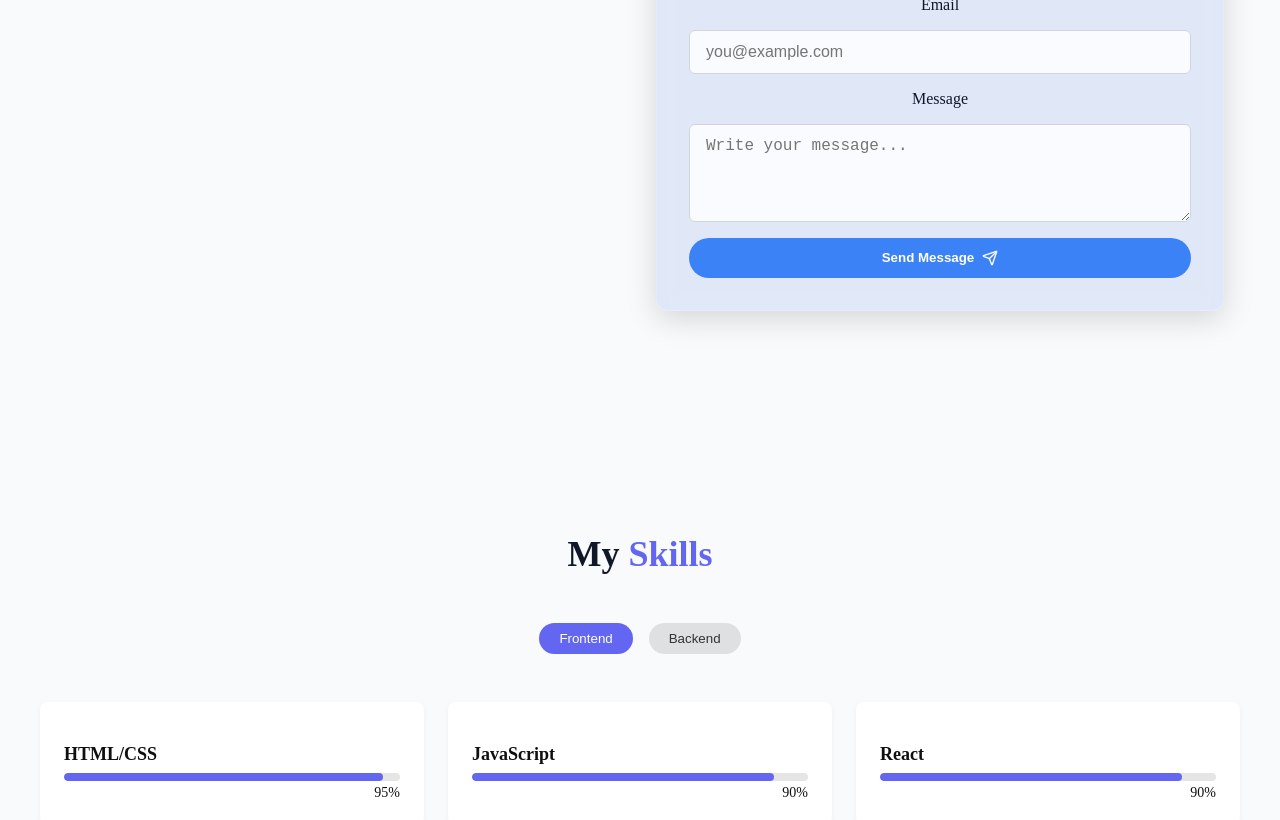
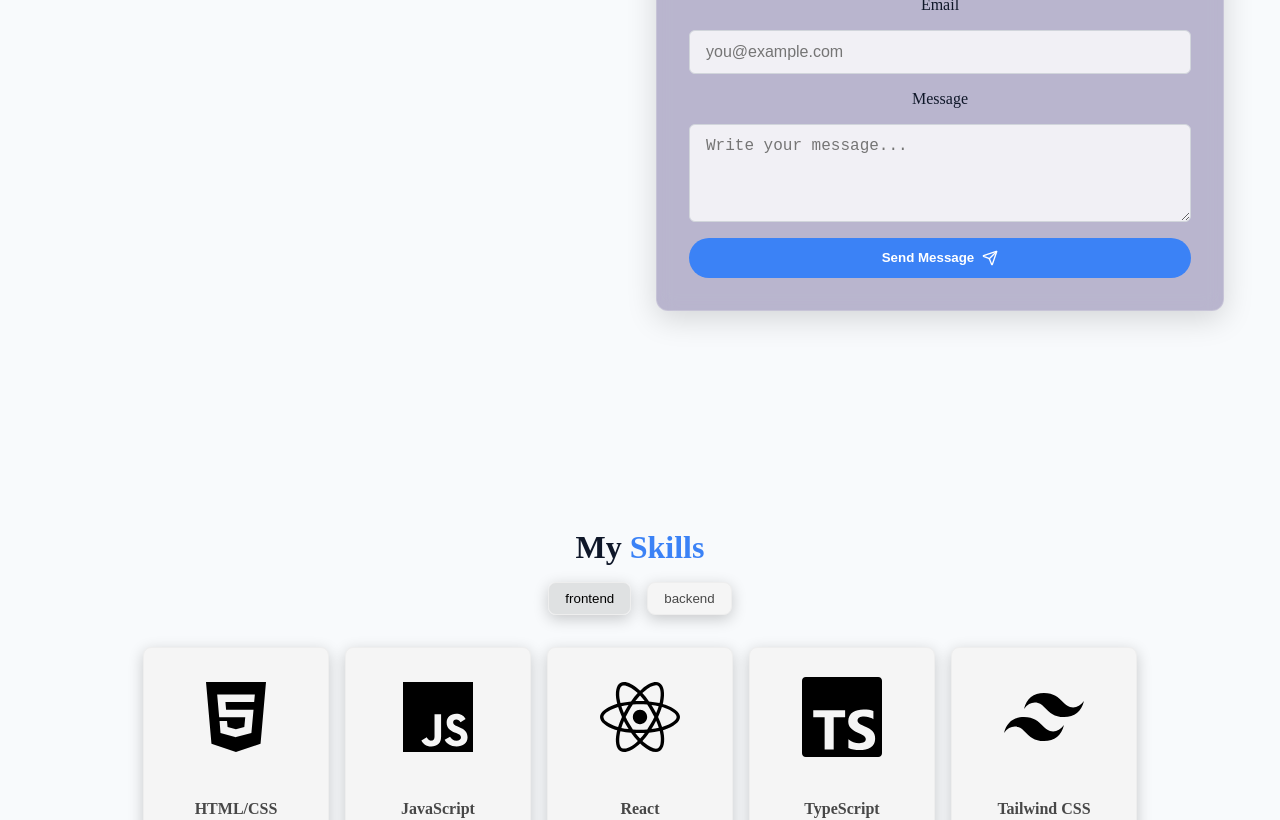
Before and after one commit to Varchasv-pixel/Portfolio, a React (Vite) app: page / in a window 1280 px wide. Shown: the part 1980-2800 px from the top of the page. Built offline with nearby package versions, Linux system fonts and the light colour scheme.

Commit message:
Update SkillsSection.css with theme-consistent button styles

```diff
--- a/package.json
+++ b/package.json
@@ -17,6 +17,7 @@
         "lucide-react": "^0.523.0",
         "react": "^19.1.0",
         "react-dom": "^19.1.0",
+        "react-icons": "^5.5.0",
         "react-router-dom": "^7.6.2",
         "tailwind-merge": "^3.3.1"
     },
--- a/src/components/ContactSection.css
+++ b/src/components/ContactSection.css
@@ -68,11 +68,12 @@
 
 .contact-form-card {
   backdrop-filter: blur(10px);
-  background-color: rgba(24, 76, 217, 0.1);
+  background-color: rgba(28, 8, 91, 0.281);
   border: 1px solid rgba(255, 255, 255, 0.2);
   border-radius: 0.75rem;
   padding: 2rem;
   box-shadow: 0 8px 30px rgba(0, 0, 0, 0.15);
+
 }
 
 .contact-form-card form {
@@ -87,7 +88,7 @@
 
 .contact-form-card input,
 .contact-form-card textarea {
-  background-color: rgba(255, 255, 255, 0.8);
+  background-color: rgba(255, 255, 255, 0.784);
   border: 1px solid #d1d5db;
   border-radius: 0.375rem;
   padding: 0.75rem 1rem;
--- a/src/components/ContactSection.jsx
+++ b/src/components/ContactSection.jsx
@@ -61,7 +61,7 @@ export const ContactSection = () => {
               <Mail className="contact-icon" />
               <div>
 
-                <a href="varch.1906@gmail.com">hello@gmail.com</a>
+                <a href="varch.1906@gmail.com">varch.1906@gmail.com</a>
               </div>
             </div>
 
@@ -91,6 +91,7 @@ export const ContactSection = () => {
                 name="name"
                 required
                 placeholder="Your name"
+                autoComplete="name"
               />
 
               <label htmlFor="email">Email</label>
@@ -100,6 +101,7 @@ export const ContactSection = () => {
                 name="email"
                 required
                 placeholder="you@example.com"
+                autoComplete="email"
               />
 
               <label htmlFor="message">Message</label>
@@ -109,6 +111,7 @@ export const ContactSection = () => {
                 rows={4}
                 required
                 placeholder="Write your message..."
+                autoComplete="off"
               ></textarea>
 
               <button
--- a/src/components/Footer.jsx
+++ b/src/components/Footer.jsx
@@ -8,7 +8,7 @@ export const Footer = () => {
 
       <div className="social-links centered">
         <a
-          href="https://www.linkedin.com/in/YOUR_LINKEDIN"
+          href="https://www.linkedin.com/in/varchasv-sharma-6a7b4731b/"
           target="_blank"
           rel="noopener noreferrer"
           aria-label="LinkedIn"
--- a/src/components/Hero.css
+++ b/src/components/Hero.css
@@ -102,7 +102,20 @@
 /* CTA button container */
 .hero-cta {
   padding-top: 1rem;
+
 }
+
+.cosmic-button {
+  text-decoration: none;
+}
+
+
+
+.cosmic-button:hover,
+.cosmic-button:focus {
+  text-decoration: none;
+}
+
 
 /* Scroll indicator at bottom center */
 .scroll-indicator {
--- a/src/components/Navbar.css
+++ b/src/components/Navbar.css
@@ -23,7 +23,7 @@
 
 /* dark mode styles */
 html.dark .navbar {
-  background-color: #000;
+  background-color: #0000005a;
   color: white;
 }
 
--- a/src/components/SkillsSection.css
+++ b/src/components/SkillsSection.css
@@ -1,114 +1,115 @@
 .skills-section {
-  padding: 6rem 1rem;
-
-}
-
-.skills-container {
-  max-width: 1200px;
-  margin: 0 auto;
-  text-align: center;
+  padding: 2rem;
+  margin: 4rem;
 }
 
 .skills-title {
-  font-size: 2.25rem;
-  font-weight: bold;
-  margin-bottom: 3rem;
-}
-
-.skills-title .highlight {
-  color: #6366f1; /* Example primary color */
+  font-size: 2rem;
+  margin-bottom: 1rem;
+  text-align: center;
 }
 
 .skills-categories {
   display: flex;
-  flex-wrap: wrap;
   justify-content: center;
-  gap: 1rem;
-  margin-bottom: 3rem;
+  margin-bottom: 2rem;
 }
 
 .skills-button {
-  padding: 0.5rem 1.25rem;
-  border-radius: 9999px;
-  background-color: rgba(200, 200, 200, 0.5);
-  color: #333;
-  border: none;
+  margin: 0 0.5rem;
+  padding: 0.5rem 1rem;
   cursor: pointer;
-  transition: all 0.3s ease;
-  text-transform: capitalize;
+  border: 1px solid #eee;
+  background-color: #f5f5f5;
+  color: #000000b5;
+  border-radius: 8px;
+  box-shadow: 0 4px 15px rgba(0, 0, 0, 0.2);
+  transition: transform 0.3s, background-color 0.3s;
 }
 
 .skills-button:hover {
-  background-color: rgba(180, 180, 180, 0.7);
+  transform: translateY(-3px);
+  background-color: rgba(0, 0, 0, 0.05);
 }
 
 .skills-button.active {
-  background-color: #6366f1;
-  color: white;
+  background-color: rgba(0, 0, 0, 0.1);
+  color: #000;
+}
+
+/* dark mode styles for skills buttons */
+.dark .skills-button {
+  background: rgba(36, 14, 236, 0.1);
+  color: #ffffff;
+  border: 1px solid #eee;
+  box-shadow: 0 4px 15px rgba(0, 0, 0, 0.5);
+}
+
+.dark .skills-button:hover {
+  background-color: rgba(255, 255, 255, 0.05);
+  transform: translateY(-3px);
+}
+
+.dark .skills-button.active {
+  background-color: rgba(255, 255, 255, 0.1);
+  color: #ffffff;
 }
 
 .skills-grid {
-  display: grid;
-  grid-template-columns: 1fr;
-  gap: 1.5rem;
+  display: flex;
+  flex-wrap: wrap;
+  gap: 1rem;
+  justify-content: center;
 }
 
-@media (min-width: 640px) {
-  .skills-grid {
-    grid-template-columns: repeat(2, 1fr);
-  }
+/* light mode skill cards */
+.skill-card-vertical {
+  background-color: #f5f5f5;
+  color: #000000b5;
+  border: 1px solid #eee;
+  border-radius: 8px;
+  width: 120px;
+  height: 150px;
+  text-align: center;
+  padding: 2rem;
+  box-shadow: 0 4px 15px rgba(0, 0, 0, 0.2);
+  transition: transform 0.3s;
+  display: flex;
+  flex-direction: column;
+  align-items: center;
+  justify-content: center;
 }
 
-@media (min-width: 1024px) {
-  .skills-grid {
-    grid-template-columns: repeat(3, 1fr);
-  }
+.skill-card-vertical:hover {
+  transform: translateY(-5px);
+  background-color: rgba(0, 0, 0, 0.05);
 }
 
-.skill-card {
-  background-color: white;
-  border-radius: 0.5rem;
-  padding: 1.5rem;
-  box-shadow: 0 2px 6px rgba(0, 0, 0, 0.05);
-  transition: transform 0.3s;
+.skill-icon {
+  font-size: 5rem;
+  margin-bottom: 0.5rem;
+  color: #000;
 }
 
-.skill-card:hover {
-  transform: translateY(-5px);
+/* dark mode skill cards */
+.dark .skill-card-vertical {
+  background: rgba(36, 14, 236, 0.1);
+  color: #ffffff;
+  box-shadow: 0 4px 15px rgba(0, 0, 0, 0.5);
 }
 
-.skill-header h3 {
-  font-size: 1.125rem;
-  font-weight: 600;
-  margin-bottom: 0.5rem;
-  text-align: left;
+.dark .skill-card-vertical:hover {
+  background-color: rgba(255, 255, 255, 0.05);
 }
 
-.skill-bar-background {
-  height: 0.5rem;
-  background-color: rgba(0, 0, 0, 0.1);
-  border-radius: 9999px;
-  overflow: hidden;
+.dark .skill-icon {
+  color: #ffffffe9;
 }
 
-.skill-bar-fill {
-  height: 100%;
-  background-color: #6366f1;
-  border-radius: 9999px;
-  transition: width 1.5s ease-out;
+.skill-name {
+  font-size: 1rem;
 }
 
-.skill-percentage {
-  text-align: right;
-  font-size: 0.875rem;
-  margin-top: 0.25rem;
-  color: #666;
+.skill-name:hover {
+  cursor: pointer;
 }
-
-.skill-header h3 {
-  color: #0f0f0f; /* Dark gray text for visibility */
-}
-
-.skill-percentage {
-  color: #0f0f0f; /* Muted gray */
-}
--- a/src/components/SkillsSection.jsx
+++ b/src/components/SkillsSection.jsx
@@ -1,16 +1,19 @@
 import { useState } from "react";
-import "./SkillsSection.css"; // Import your CSS file
+import { FaHtml5, FaCss3Alt, FaJs, FaReact, FaNodeJs } from "react-icons/fa";
+import { SiTypescript, SiTailwindcss, SiNextdotjs, SiMongodb, SiExpress } from "react-icons/si";
+import "./SkillsSection.css";
 
+// Updated skills with icons
 const skills = [
-  { name: "HTML/CSS", level: 95, category: "frontend" },
-  { name: "JavaScript", level: 90, category: "frontend" },
-  { name: "React", level: 90, category: "frontend" },
-  { name: "TypeScript", level: 85, category: "frontend" },
-  { name: "Tailwind CSS", level: 90, category: "frontend" },
-  { name: "Next.js", level: 80, category: "frontend" },
-  { name: "Node.js", level: 80, category: "backend" },
-  { name: "Express", level: 75, category: "backend" },
-  { name: "MongoDB", level: 70, category: "backend" },
+  { name: "HTML/CSS", icon: <FaHtml5 />, category: "frontend" },
+  { name: "JavaScript", icon: <FaJs />, category: "frontend" },
+  { name: "React", icon: <FaReact />, category: "frontend" },
+  { name: "TypeScript", icon: <SiTypescript />, category: "frontend" },
+  { name: "Tailwind CSS", icon: <SiTailwindcss />, category: "frontend" },
+  { name: "Next.js", icon: <SiNextdotjs />, category: "frontend" },
+  { name: "Node.js", icon: <FaNodeJs />, category: "backend" },
+  { name: "Express", icon: <SiExpress />, category: "backend" },
+  { name: "MongoDB", icon: <SiMongodb />, category: "backend" },
 ];
 
 const categories = ["frontend", "backend"];
@@ -30,9 +33,9 @@ export const SkillsSection = () => {
         </h2>
 
         <div className="skills-categories">
-          {categories.map((category, key) => (
+          {categories.map((category) => (
             <button
-              key={key}
+              key={category}
               onClick={() => setActiveCategory(category)}
               className={`skills-button ${
                 activeCategory === category ? "active" : ""
@@ -44,18 +47,10 @@ export const SkillsSection = () => {
         </div>
 
         <div className="skills-grid">
-          {filteredSkills.map((skill, key) => (
-            <div key={key} className="skill-card">
-              <div className="skill-header">
-                <h3>{skill.name}</h3>
-              </div>
-              <div className="skill-bar-background">
-                <div
-                  className="skill-bar-fill"
-                  style={{ width: skill.level + "%" }}
-                />
-              </div>
-              <div className="skill-percentage">{skill.level}%</div>
+          {filteredSkills.map((skill) => (
+            <div key={skill.name} className="skill-card-vertical">
+              <div className="skill-icon">{skill.icon}</div>
+              <h3 className="skill-name">{skill.name}</h3>
             </div>
           ))}
         </div>
```
Also changed, not shown: 1 other file (tests, documents, lock files or other folders).
